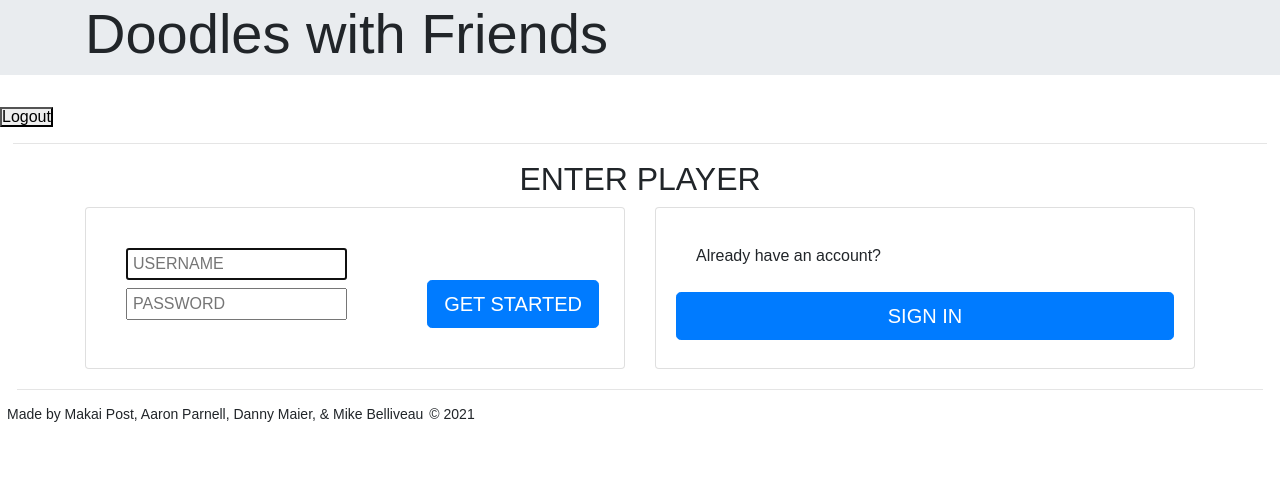
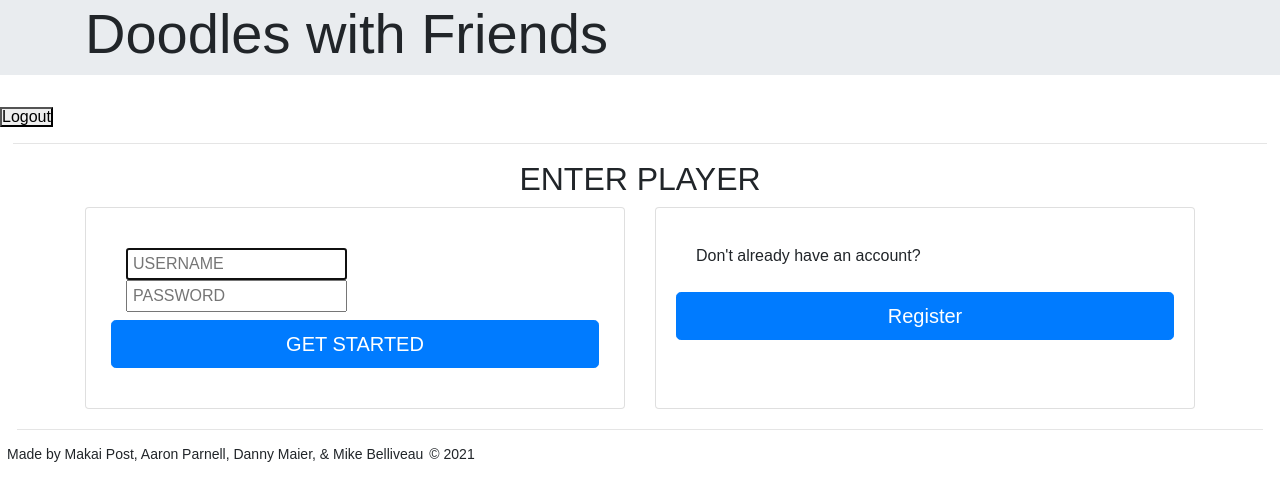
Before and after one commit to ToMakPo/Doodles-with-Friends, a React (Create React App) app in the folder client/: page / in a window 1280 px wide. Shown: the top 500 px of the page. Built offline with nearby package versions, Linux system fonts and the light colour scheme.

Commit message:
added functionality to signup button

```diff
--- a/client/src/pages/Login.js
+++ b/client/src/pages/Login.js
@@ -96,9 +96,9 @@ const Login = ({ logUserIn, setLoginDisplay }) => {
                                             </span>
                                         </div>
 
-                                        <div >
-                                            <button type="submit" className="btn btn-primary btn-lg btn-block">GET STARTED</button>
-                                        </div>
+
+                                        <button type="submit" className="btn btn-primary btn-lg btn-block mt-2">GET STARTED</button>
+
                                     </div>
                                 </form>
                             </div>
@@ -113,10 +113,10 @@ const Login = ({ logUserIn, setLoginDisplay }) => {
                         <div class="card-body">
                             {/* <small>Already have an account?  */}
                             <div class="card-body">
-                                <p>Already have an account?</p>
+                                <p>Don't already have an account?</p>
 
                             </div>
-                            <button type="button" className="btn btn-primary btn-lg btn-block" onClick={() => setLoginDisplay('login')}>SIGN IN</button>
+                            <button type="button" className="btn btn-primary btn-lg btn-block" onClick={() => window.location.assign('/signup')}>Register</button>
                             {/* </small> */}
                         </div>
                     </div>
```
